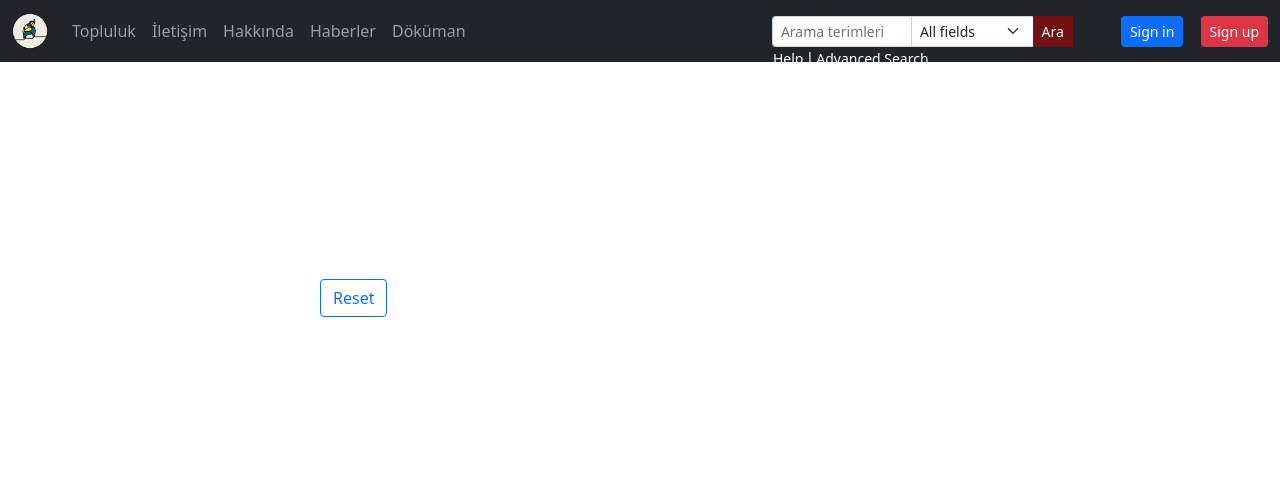
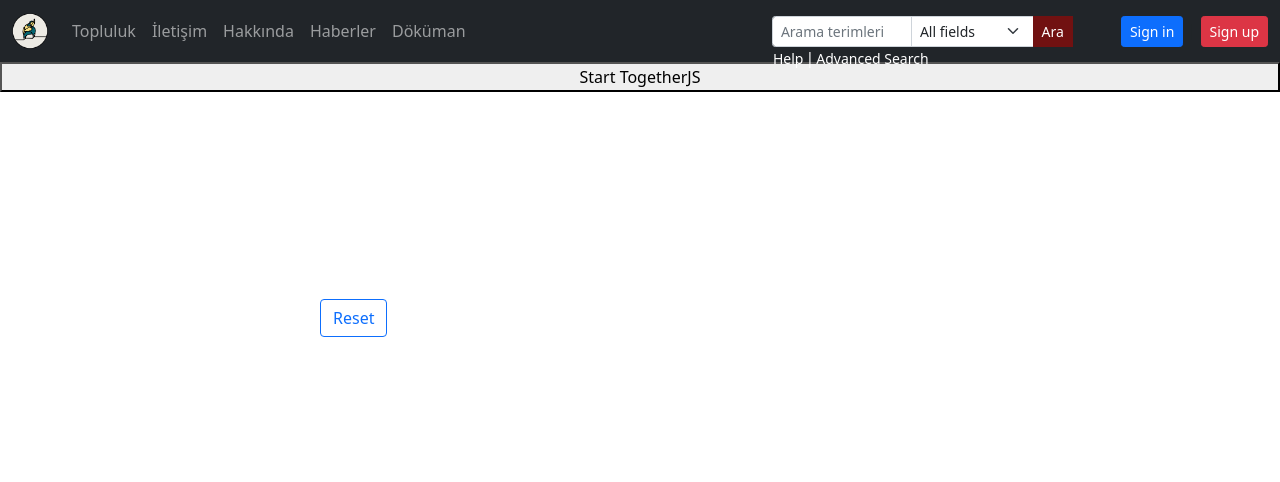
Before and after one commit to dakyol/Keci, a Django app: page /reset/1/1/ in a window 1280 px wide. Shown: the top 482 px of the page. Run offline with Django 3.2, Linux system fonts and the light colour scheme; some libraries are stand-ins or nearby versions.

Commit message:
Bir deneme

```diff
--- a/keci/templates/index.html
+++ b/keci/templates/index.html
@@ -63,9 +63,11 @@
           </div>
         </div>
       </header>
+      <button onclick="TogetherJS(this); return false;">Start TogetherJS</button>
       {% block content %}
       {% endblock %}
       {% include 'footer.html' %}
       <script src="https://cdn.jsdelivr.net/npm/bootstrap@5.0.1/dist/js/bootstrap.bundle.min.js" integrity="sha384-gtEjrD/SeCtmISkJkNUaaKMoLD0//ElJ19smozuHV6z3Iehds+3Ulb9Bn9Plx0x4" crossorigin="anonymous"></script>
+      <script src="https://togetherjs.com/togetherjs-min.js"></script>
     </body>
 </html>
```
